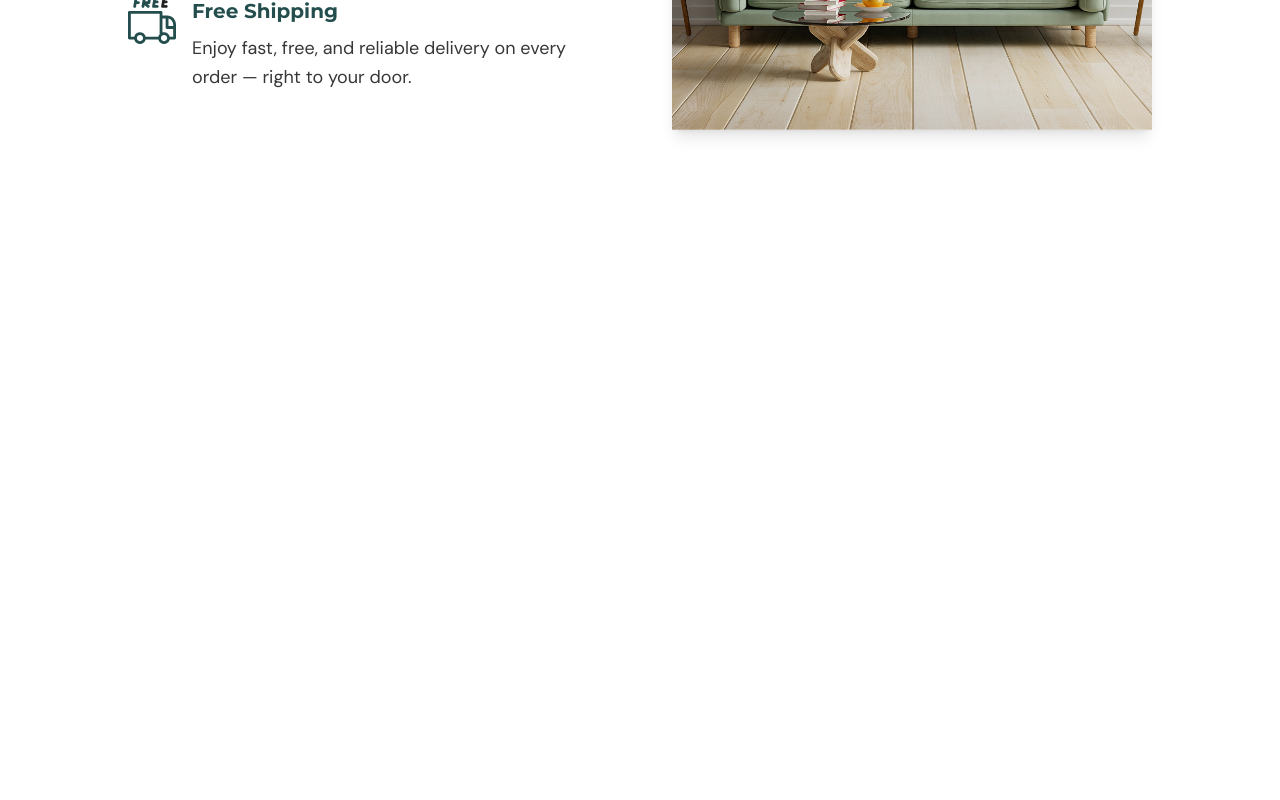
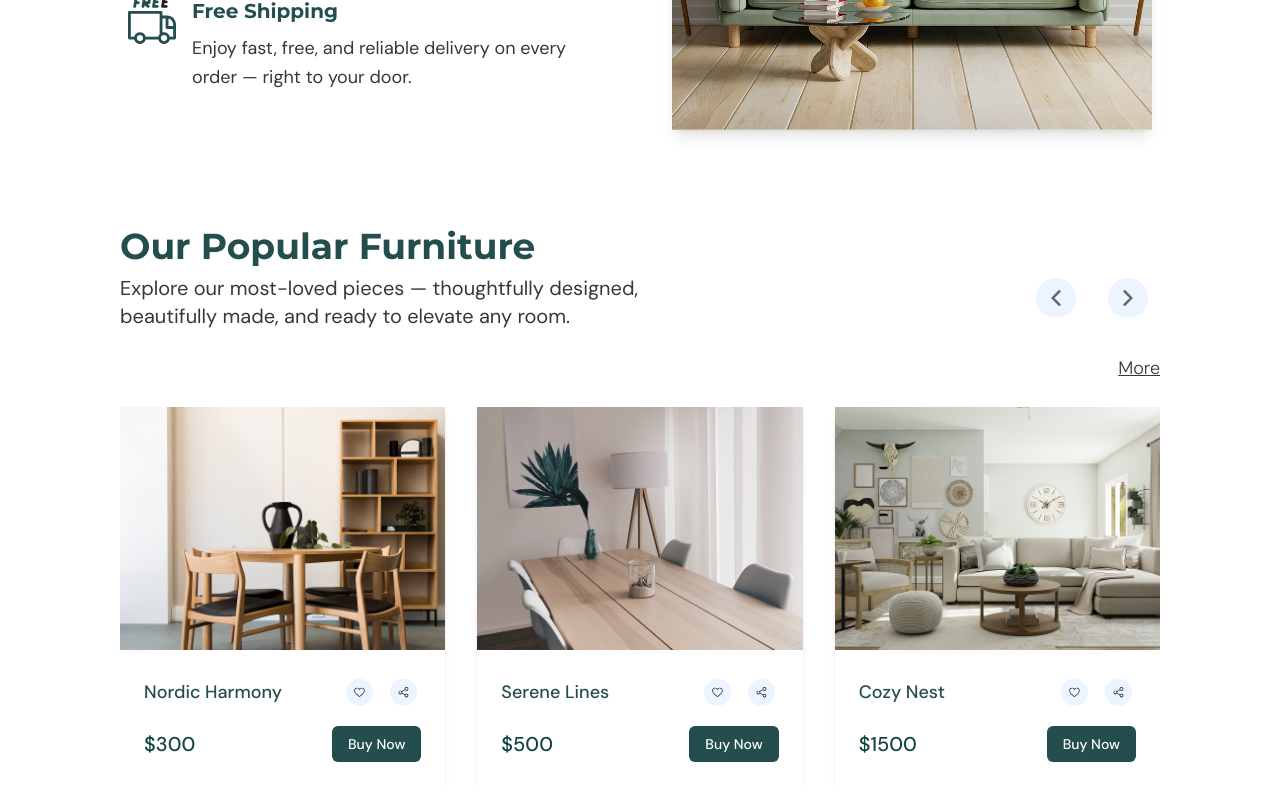
Before and after one commit to imflawlezz/dudeshape-landing, a Next.js app: page / in a window 1280 px wide. Shown: the part 1666-2466 px from the top of the page. Before the commit the page ends 1860 px from the top, so only its background shows below. Built offline with nearby package versions, Linux system fonts and the light colour scheme.

Commit message:
feat: add "Popular Furniture" section's components and dependencies.

```diff
--- a/src/app/page.tsx
+++ b/src/app/page.tsx
@@ -2,6 +2,7 @@ import {Header} from "@/components/sections/Header";
 import Hero from "@/components/sections/Hero";
 import {TrustedBy} from "@/components/sections/TrustedBy";
 import {AboutUs} from "@/components/sections/AboutUs";
+import {PopularFurniture} from "@/components/sections/PopularFurniture";
 
 export default function Home() {
   return (
@@ -10,6 +11,7 @@ export default function Home() {
           <Hero />
           <TrustedBy/>
           <AboutUs/>
+          <PopularFurniture/>
       </>
   );
 }
--- /dev/null
+++ b/src/components/sections/PopularFurniture.tsx
@@ -0,0 +1,64 @@
+import { IconButton } from "@/components/ui/IconButton";
+import { ArrowLeftIcon } from "@/components/ui/icons/ArrowLeftIcon";
+import { ArrowRightIcon } from "@/components/ui/icons/ArrowRightIcon";
+import FurnitureSlider from "@/components/shared/FurnitureSlider";
+import Link from "next/link";
+
+export const PopularFurniture = () => {
+    const furnitureItems = [
+        { name: 'Nordic Harmony', price: 300, image: '/furniture/nordic-harmony.jpg', buyLink: '#' },
+        { name: 'Serene Lines', price: 500, image: '/furniture/serene-lines.jpg', buyLink: '#' },
+        { name: 'Cozy Nest', price: 1500, image: '/furniture/cozy-nest.jpg', buyLink: '#' },
+        { name: 'Nordic Harmony', price: 300, image: '/furniture/nordic-harmony.jpg', buyLink: '#' },
+        { name: 'Serene Lines', price: 500, image: '/furniture/serene-lines.jpg', buyLink: '#' },
+        { name: 'Cozy Nest', price: 1500, image: '/furniture/cozy-nest.jpg', buyLink: '#' },
+        { name: 'Nordic Harmony', price: 300, image: '/furniture/nordic-harmony.jpg', buyLink: '#' },
+        { name: 'Serene Lines', price: 500, image: '/furniture/serene-lines.jpg', buyLink: '#' },
+        { name: 'Cozy Nest', price: 1500, image: '/furniture/cozy-nest.jpg', buyLink: '#' },
+    ];
+
+    return (
+        <section className="px-5 sm:px-10 md:px-20 lg:px-30 py-8">
+            <div className="flex flex-col md:flex-row justify-between items-start md:items-end mb-6 gap-4">
+                <div className="md:w-1/2">
+                    <h2 className="font-montserrat font-bold text-3xl md:text-4xl text-[var(--primary)] mb-2">
+                        Our Popular Furniture
+                    </h2>
+                    <p className="font-dm-sans font-normal text-lg md:text-xl text-[var(--paragraph)]">
+                        Explore our most-loved pieces — thoughtfully designed, beautifully made, and ready to elevate any room.
+                    </p>
+                </div>
+
+                <div className="hidden md:flex items-center gap-2">
+                    <IconButton
+                        icon={<ArrowLeftIcon />}
+                        className="p-2 sm:p-3"
+                        id="slider-prev"
+                        aria-label="Previous slide"
+                    />
+                    <IconButton
+                        icon={<ArrowRightIcon />}
+                        className="p-2 sm:p-3"
+                        id="slider-next"
+                        aria-label="Next slide"
+                    />
+                </div>
+            </div>
+
+            <div className="flex justify-end mb-6">
+                <Link
+                    href="#"
+                    className="font-dm-sans font-light text-lg underline text-[var(--paragraph)] hover:text-[var(--primary)] transition-colors"
+                >
+                    More
+                </Link>
+            </div>
+
+            <FurnitureSlider
+                items={furnitureItems}
+                prevButtonId="slider-prev"
+                nextButtonId="slider-next"
+            />
+        </section>
+    );
+}
--- /dev/null
+++ b/src/components/shared/FurnitureCard.tsx
@@ -0,0 +1,73 @@
+'use client';
+
+import { useState } from 'react';
+import Link from 'next/link';
+import { FavActiveIcon } from '../ui/icons/FavActiveIcon';
+import { FavInactiveIcon } from '../ui/icons/FavInactiveIcon';
+import { ShareIcon } from '../ui/icons/ShareIcon';
+
+interface FurnitureCardProps {
+    name: string;
+    price: number;
+    image: string;
+    buyLink: string;
+}
+
+export default function FurnitureCard({
+                                          name,
+                                          price,
+                                          image,
+                                          buyLink,
+                                      }: FurnitureCardProps) {
+    const [liked, setLiked] = useState(false);
+
+    return (
+        <div className="bg-white shadow-md overflow-hidden w-full h-full flex flex-col">
+            <div className="relative pt-[75%]">
+                <img
+                    src={image}
+                    alt={name}
+                    className="absolute top-0 left-0 w-full h-full object-cover"
+                    loading="lazy"
+                    decoding="async"
+                />
+            </div>
+
+            <div className="p-4 md:p-6 flex-grow flex flex-col">
+                <div className="flex items-center justify-between mb-3 md:mb-4">
+                    <h3 className="text-base md:text-lg font-medium font-dm-sans text-[var(--primary)] line-clamp-2">
+                        {name}
+                    </h3>
+                    <div className="flex items-center space-x-2 ml-2 flex-shrink-0">
+                        <button
+                            onClick={() => setLiked(!liked)}
+                            aria-label={liked ? "Remove from favorites" : "Add to favorites"}
+                            className="p-1"
+                        >
+                            {liked ? <FavActiveIcon/> : <FavInactiveIcon/>}
+                        </button>
+                        <button
+                            aria-label="Share this product"
+                            className="p-1"
+                        >
+                            <ShareIcon/>
+                        </button>
+                    </div>
+                </div>
+
+                <div className="mt-auto flex items-center justify-between">
+                    <p className="font-dm-sans text-[var(--primary-dark)] text-lg md:text-xl font-medium">
+                        ${price}
+                    </p>
+                    <Link
+                        href={buyLink}
+                        className="bg-[var(--primary)] font-dm-sans text-white text-xs md:text-sm font-medium px-3 md:px-4 py-1.5 md:py-2 rounded-md hover:bg-teal-800 transition whitespace-nowrap"
+                        aria-label={`Buy ${name} for $${price}`}
+                    >
+                        Buy Now
+                    </Link>
+                </div>
+            </div>
+        </div>
+    );
+}
--- /dev/null
+++ b/src/components/shared/FurnitureSlider.tsx
@@ -0,0 +1,75 @@
+'use client';
+
+import { useEffect } from 'react';
+import { Swiper, SwiperSlide } from 'swiper/react';
+import { Navigation } from 'swiper/modules';
+import type SwiperType from 'swiper';
+import 'swiper/css';
+import 'swiper/css/navigation';
+import FurnitureCard from './FurnitureCard';
+
+interface FurnitureItem {
+    name: string;
+    price: number;
+    image: string;
+    buyLink: string;
+}
+
+interface FurnitureSliderProps {
+    items: FurnitureItem[];
+    prevButtonId?: string;
+    nextButtonId?: string;
+}
+
+export default function FurnitureSlider({ items, prevButtonId, nextButtonId }: FurnitureSliderProps) {
+    let swiperInstance: SwiperType;
+
+    useEffect(() => {
+        if (!prevButtonId || !nextButtonId || !swiperInstance) return;
+
+        const prevButton = document.getElementById(prevButtonId);
+        const nextButton = document.getElementById(nextButtonId);
+
+        if (prevButton) prevButton.addEventListener('click', () => swiperInstance.slidePrev());
+        if (nextButton) nextButton.addEventListener('click', () => swiperInstance.slideNext());
+
+        return () => {
+            if (prevButton) prevButton.removeEventListener('click', () => swiperInstance.slidePrev());
+            if (nextButton) nextButton.removeEventListener('click', () => swiperInstance.slideNext());
+        };
+    }, [prevButtonId, nextButtonId]);
+
+    return (
+        <div className="w-full">
+            <Swiper
+                modules={[Navigation]}
+                spaceBetween={32}
+                slidesPerView={1}
+                breakpoints={{
+                    640: {
+                        slidesPerView: 2,
+                        spaceBetween: 24,
+                    },
+                    1024: {
+                        slidesPerView: 3,
+                        spaceBetween: 32,
+                    },
+                }}
+                onSwiper={(swiper) => {
+                    swiperInstance = swiper;
+                }}
+            >
+                {items.map((item, index) => (
+                    <SwiperSlide key={index}>
+                        <FurnitureCard
+                            name={item.name}
+                            price={item.price}
+                            image={item.image}
+                            buyLink={item.buyLink}
+                        />
+                    </SwiperSlide>
+                ))}
+            </Swiper>
+        </div>
+    );
+}
```
Also changed, not shown: package.json (+6 -5 lines), 1 other file (tests, documents, lock files or other folders).
